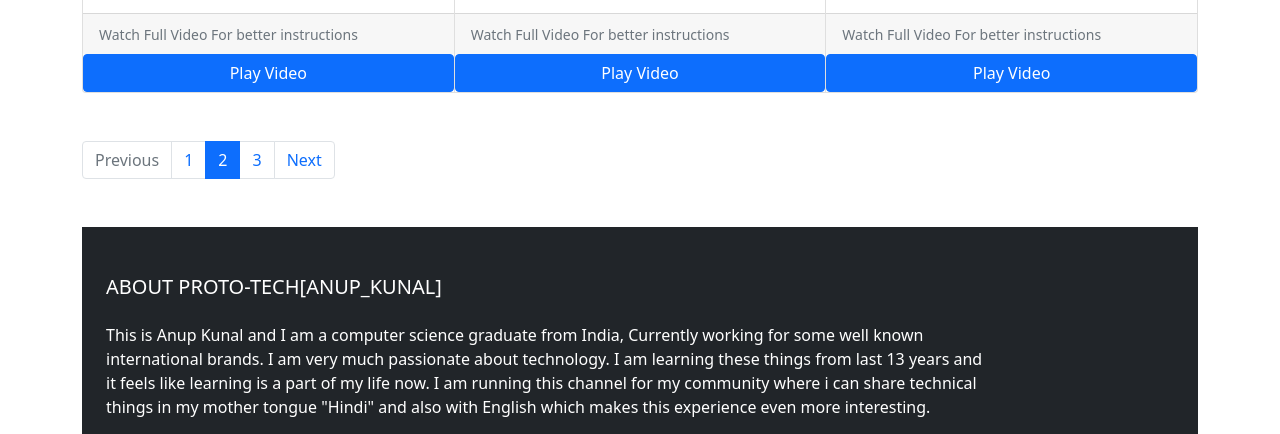
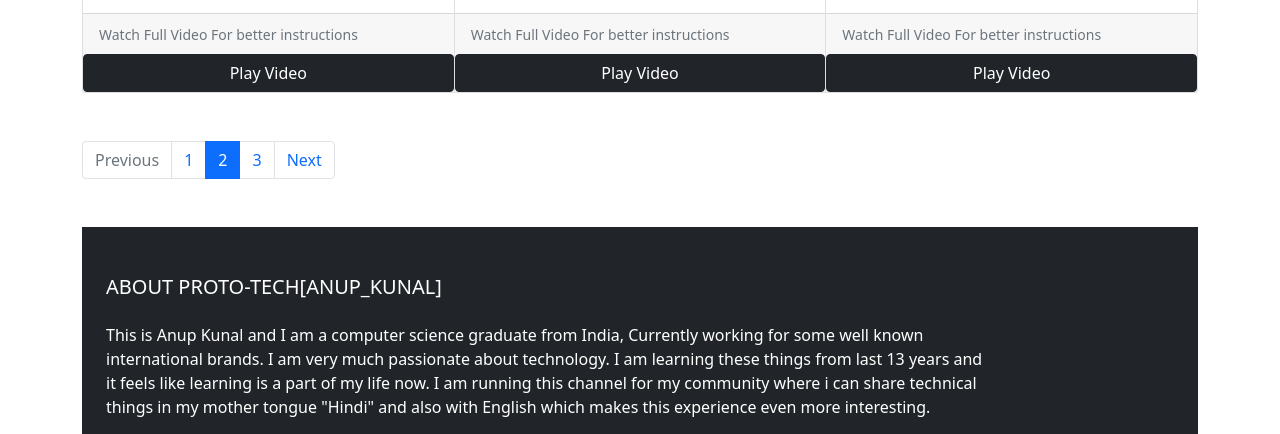
Before and after one commit to anupkunal/prototechAnupkunal, a plain HTML site: page index.html in a window 1280 px wide. Shown: the part 1468-1902 px from the top of the page. Drawn offline with nearby package versions, Linux system fonts and the light colour scheme.

Commit message:
Update index.html

```diff
--- a/index.html
+++ b/index.html
@@ -285,7 +285,7 @@
                     </div>
                     <div class="card-footer">
                         <small class="text-muted">Watch Full Video For better instructions</small>
-                    </div><a target="blank" class="btn btn-primary" href="https://youtu.be/szbZDb_3eDA" role="button">Play Video</a>
+                    </div><a target="blank" class="btn btn-dark" href="https://youtu.be/szbZDb_3eDA" role="button">Play Video</a>
                 </div>
                 <div class="card">
                     <img src="123.jpg" class="card-img-top" alt="...">
@@ -296,7 +296,7 @@
                     <div class="card-footer">
                         <small class="text-muted">Watch Full Video For better instructions</small>
                     </div>
-                    <a target="blank" class="btn btn-primary" href="https://www.youtube.com/watch?v=SeNdbny95wA" role="button">Play Video</a>
+                    <a target="blank" class="btn btn-dark" href="https://www.youtube.com/watch?v=SeNdbny95wA" role="button">Play Video</a>
                 </div>
                 <div class="card">
                     <img src="345.jpg" class="card-img-top" alt="...">
@@ -309,7 +309,7 @@
                     <div class="card-footer">
                         <small class="text-muted">Watch Full Video For better instructions</small>
                     </div>
-                    <a target="blank" class="btn btn-primary" href="https://youtu.be/lnX3wrJi7PM" role="button">Play Video</a>
+                    <a target="blank" class="btn btn-dark" href="https://youtu.be/lnX3wrJi7PM" role="button">Play Video</a>
                 </div>
             </div>
         </div>
```
